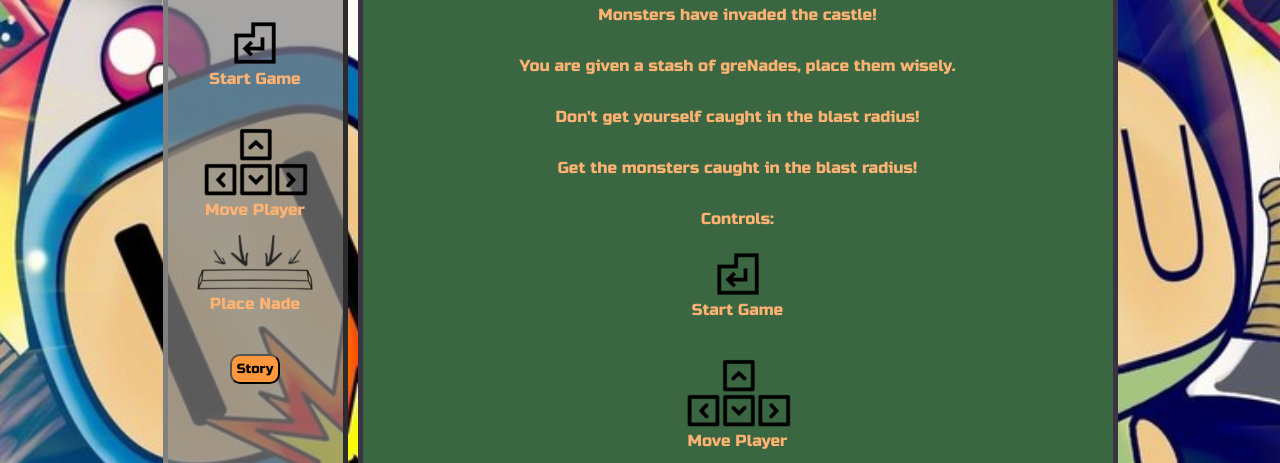
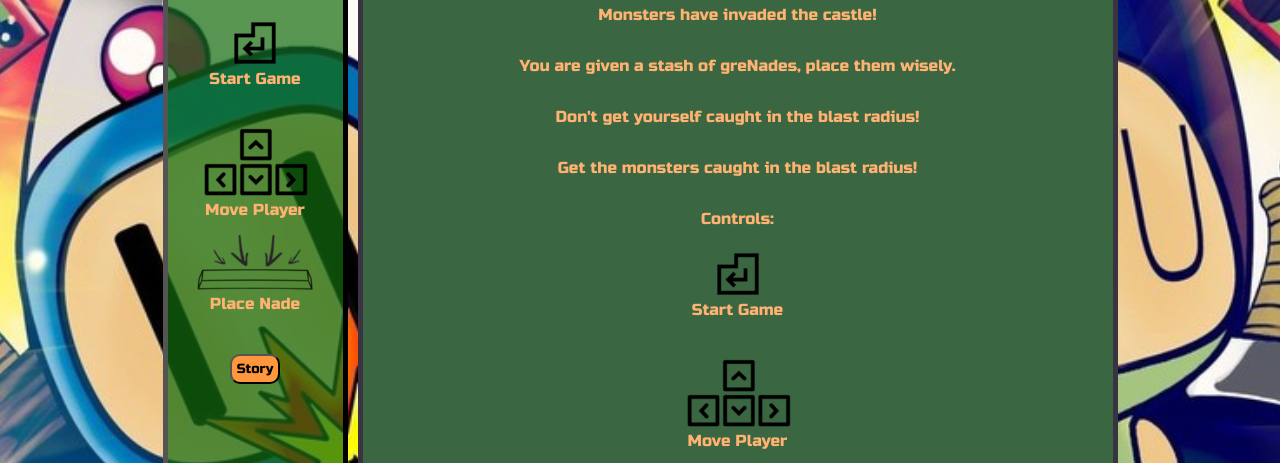
Before and after one commit to rlee27/nade_raid, a website built with webpack: page index.html in a window 1280 px wide. Shown: the part 153-616 px from the top of the page. Built offline with nearby package versions, Linux system fonts and the light colour scheme; files whose address does not match are found by name.

Commit message:
Edit color scheme

```diff
--- a/assets/stylesheets/main.css
+++ b/assets/stylesheets/main.css
@@ -25,8 +25,8 @@ body {
 .sidebar-container {
   height: 650px;
   width: 175px;
-  border: 5px outset grey;
-  background-color: rgba(128, 128, 128, 0.7);
+  border: 5px outset black;
+  background-color: rgba(18, 107, 13, 0.7);
   display: flex;
   flex-direction: column;
   align-items: center;
```
